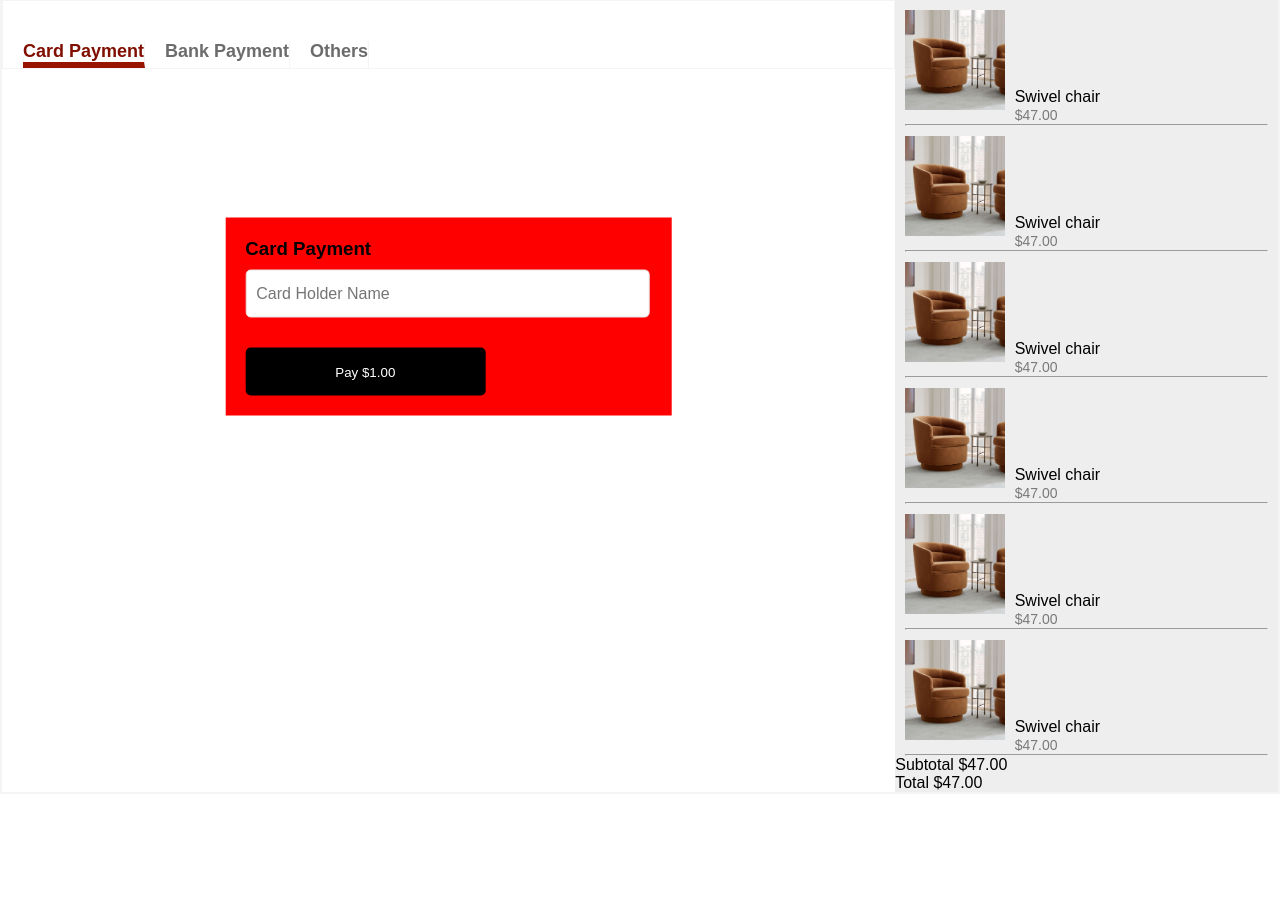
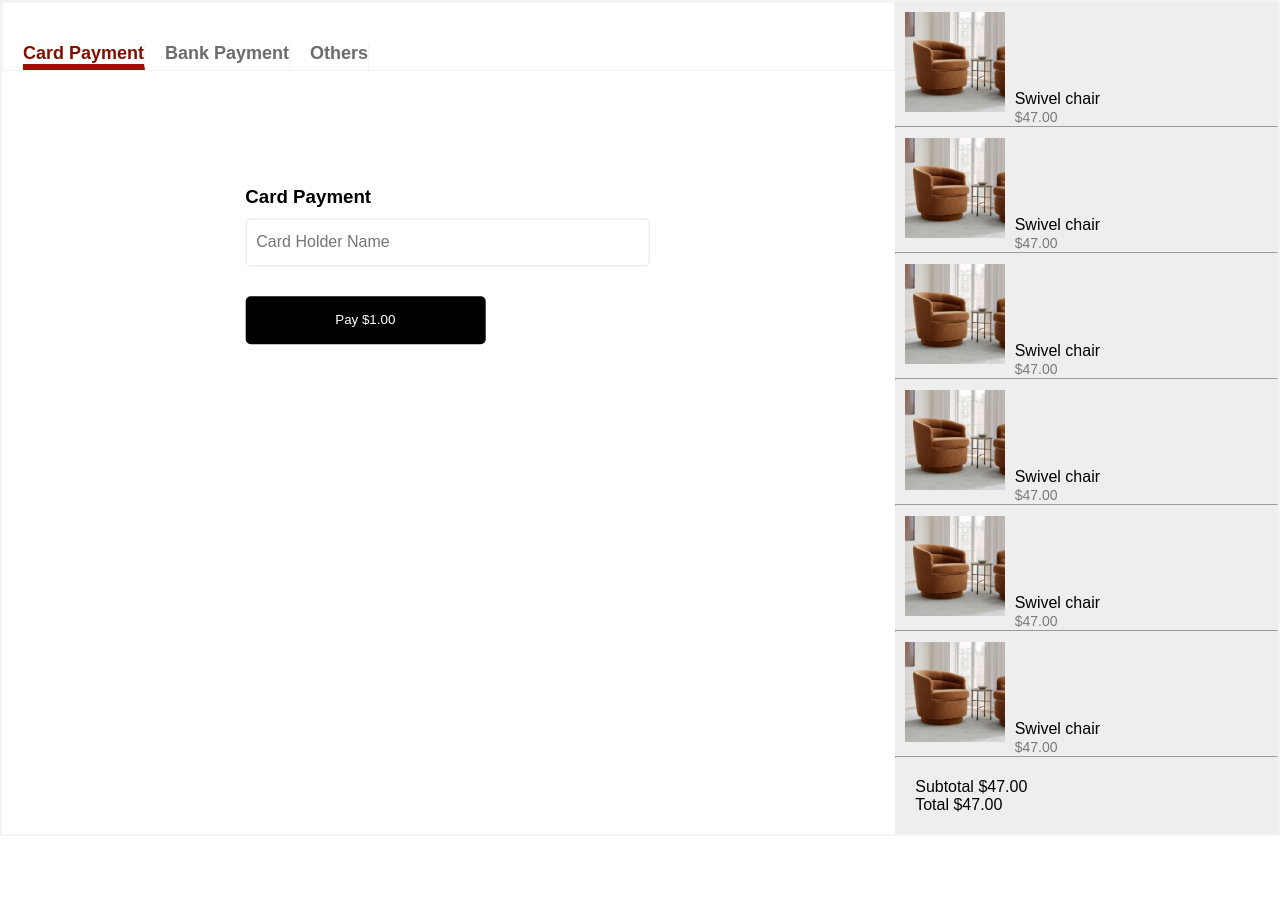
Before and after one commit to Seid27/square_payment, a Flask app: page / in a window 1280 px wide. Before the commit the page ends 792 px from the top, so only its background shows below. Run offline with Flask 3, Linux system fonts and the light colour scheme; some libraries are stand-ins or nearby versions.

Commit message:
ui ready

```diff
--- a/static/css/style.css
+++ b/static/css/style.css
@@ -6,25 +6,49 @@
 }
 
 body{
-    /* margin: 9% 4%; */
     margin: 0;
 }
 
+/* flexible container for whole page */
+.flex-container{
+    display: flex;
+    height: fit-content;
+    border-top: 2px solid #F4F4F4;
+    border-right: 2px solid #F4F4F4;
+    border-bottom: 2px solid #F4F4F4;
+    border-left: 2px solid #F4F4F4;
+}
+
+/* payment options */
+.flex-item-left {
+    flex: 70%;
+}
+
+/* order summary */
+.flex-item-right {
+    flex: 30%;
+    background-color: #EEEEEE;
+}
+.flex-item-right img{
+    margin: 10px 5px 10px 10px;
+}
+
+.flex-item-right div div{
+    display: inline-block;
+    position: relative;
+}
+
+/* each payment tab(options) */
 .tab-content{
     display: none;
+    height: inherit;
 }
 
 .tab-payment-options{
-    /* border-right: 2px solid #F4F4F4;
-    border-bottom: 2px solid #F4F4F4;
-    border-left: 2px solid #F4F4F4; */
-    /* height: 75vh; */
-    /* background-color: blue; */
     height: 100%;
 }
 
 .tabs-container{
-    /* background-color: red; */
     border: 1px solid #F4F4F4;
     padding: 20px 20px 0 20px;
 }
@@ -42,194 +66,22 @@ body{
 
 }
 
-.tabs ul{
-    /* padding: 20px; */
-
-}
 .tabs li{
     margin: 20px 20px 0 0 ;
     font-size: 18px;
     font-weight: 600;
     color: #6c6c6c;
     border-right: 1px solid #F4F4F4;
-
 }
 
 .tabs li:hover{
-    /* background-color: yellow; */
     border-bottom: 6px solid green;
     color: green;
     cursor: pointer;
 }
 
 
-.card-payment-form, .ach-payment-form{
-    width: 50%;
-    padding: 20px;
-}
-
-.card-payment-form h3, .ach-payment-form h3 {
-    margin-bottom: 10px;
-}
-
-/* fieldset{
-    border: none;
-    padding:1px;
-}
-
-.payment-options input {
-    position: absolute;
-    opacity: 0;
-    cursor: pointer;
-    width: 0;
-    height: 0;
-    margin: 0;
-
-  }
-
-.payment-options label:hover{
-    cursor: pointer;
-}
-
-
-.payment-options .pay-logo{
-    display: inline-block;
-    border: 2px solid rgb(228, 228, 228);
-    border-radius: 10px;
-    height: 90px;
-    width: 150px;
-}
-.payment-options img{
-    position: relative;
-    top: 50%;
-    left: 50%;
-    translate: -50% -50%;
-    height: 70px;
-    width: 70px;
-} */
-/* input:checked ~ .pay-logo{
-    border: 2px solid rgb(25, 0, 255);
-} */
-
-/* form{
-    width: 50%;
-} */
-.product-img{
-    width: 100px;
-    height: 100px;
-}
-
-.hr{
-    display: flex;
-    flex-basis: 100%;
-    align-items: center;
-    color: rgba(101, 101, 101, 0.5);
-}
-.hr:before,
-.hr:after {
-    content: "";
-    flex-grow: 1;
-    background: rgba(228, 228, 228, 0.9);
-    height: 1px;
-    font-size: 0px;
-    line-height: 0px;
-}
-
-/* .flex-item-pay-btn{
-    margin: 5px;
-  } */
-.pay-btn-container{
-    height: 100%;
-    /* position: relative; */
-    display: flex;
-    flex-direction: column;
-    justify-content: center;
-    align-items: center;
-    /* background-color: red; */
-    /* background-color: #F4F4F4; */
-}
-
-.pay-btn-container .flex-item-pay-btn{
-    background-color: yellow;
-    position: relative;
-    bottom: 25%;
-    /* left: 50%; */
-    /* translate: 0 -25%; */
-}
-
-.flex-container{
-    display: flex;
-    height: fit-content;
-    border-right: 2px solid #F4F4F4;
-    border-bottom: 2px solid #F4F4F4;
-    border-left: 2px solid #F4F4F4;
-}
-
-.flex-item-left {
-    /* padding: 10px; */
-    flex: 70%;
-  }
-
-.flex-item-right {
-    /* padding: 10px; */
-    flex: 30%;
-    background-color: #EEEEEE;
-}
-.flex-item-pay-btn{
-    margin: 10px;
-}
-
-
-.flex-item-right div{
-    /* background-color: red; */
-    /* position: relative; */
-    /* height: 100px; */
-}
-
-.flex-item-right img{
-    margin: 10px 5px 10px 10px;
-}
-
-.flex-item-right div div{
-    display: inline-block;
-    /* background-color: green; */
-    position: relative;
-    /* translate: 0 -100%; */
-    /* translate: 0 -50%; */
-}
-
-#test-button{
-    width: 240px;
-    height: 48px;
-    background-color: black;
-    color: white;
-    border-radius: 5px;
-}
-
-button{
-    width: 240px;
-    height: 48px;
-    background-color: black;
-    color: white;
-    border-radius: 5px;
-    border: none;
-}
-
-#test-button span{
-    display: inline-block;
-    position: relative;
-    top: 50%;
-    left: 50%;
-    translate: -50% -50% ;
-}
-
-#google-pay-button button{
-    height: 48px;
-}
-
-.tab-content{
-    height: inherit;
-}
+/* card payment and bank payment forms */
 .card-payment-form input, .ach-payment-form input{
     font-size: 16px;
     border-radius: 5px;
@@ -242,16 +94,14 @@ button{
 
 .card-payment-form, .ach-payment-form{
     min-width: 248px;
-    background-color: red;
+    width: 50%;
+    padding: 20px;
     position: relative;
-    top: 25%;
+    top: 15%;
     left: 50%;
-    translate: -50% -25%;
+    translate: -50% -15%;
 }
 
-
-/* min width 250px */
-/* width: calc(100% - (1px + 1px)) */
 .card-payment-form input, .ach-payment-form input{
     width: calc(100% - (1px + 1px));
     padding: 10px;
@@ -264,10 +114,43 @@ button{
     border: 1px solid rgb(228, 228, 228);
 }
 
+.card-payment-form h3, .ach-payment-form h3 {
+    margin-bottom: 10px;
+}
 
-hr{
-    color: rgba(241, 241, 241, 0.5);
-    margin: 0px 10px;
+/* others payment option */
+.pay-btn-container{
+    height: 100%;
+    display: flex;
+    flex-direction: column;
+    justify-content: center;
+    align-items: center;
+}
+
+/* pay buttons for other payments options */
+.pay-btn-container .pay-btn{
+    margin: 10px;
+    position: relative;
+    bottom: 25%;
+}
+
+button{
+    width: 240px;
+    height: 48px;
+    background-color: black;
+    color: white;
+    border-radius: 5px;
+    border: none;
+}
+
+#google-pay-button button{
+    height: 48px;
+}
+
+/* order summary */
+.product-img{
+    width: 100px;
+    height: 100px;
 }
 
 .product-price{
@@ -276,12 +159,29 @@ hr{
     color: rgba(109, 109, 109, 0.9);
 }
 
+.order-summary{
+    margin: 20px;
+
+}
+
+hr{
+    color: #f3f2f2;
+}
 
 
+/* ==================================================== */
+#test-button{
+    width: 240px;
+    height: 48px;
+    background-color: black;
+    color: white;
+    border-radius: 5px;
+}
 
-
-
-
-
-/* font-family: "Square Sans Text VF","Square Sans Text",Arial,sans-serif; */
-/* font-size: 16px; */
+#test-button span{
+    display: inline-block;
+    position: relative;
+    top: 50%;
+    left: 50%;
+    translate: -50% -50% ;
+}
--- a/templates/checkout.html
+++ b/templates/checkout.html
@@ -111,9 +111,9 @@
                 </div>
                 <div id="others" class="tab-content">
                     <div class="pay-btn-container">
-                        <div class= "flex-item-pay-btn" id="google-pay-button"></div>
-                        <div class= "flex-item-pay-btn" id="test-button"><span>APPLE PAY</span></div>
-                        <div class= "flex-item-pay-btn" id="cash-app-pay"></div>
+                        <div class= "pay-btn" id="google-pay-button"></div>
+                        <div class= "pay-btn" id="test-button"><span>APPLE PAY</span></div>
+                        <div class= "pay-btn" id="cash-app-pay"></div>
                         <!-- <div id="apple-pay-button"></div> -->
                     </div>
                 </div>
@@ -123,10 +123,9 @@
         <div class="flex-item-right" id="order-total">
             <div>
                 <img class="product-img" src="/static/images/chair.jpg" alt="" srcset="">
-                <div>
+                <div class="product-summary">
                     <span class="product-desc">Swivel chair</span><br>
                     <span class="product-price">$47.00</span>
-
                 </div>
             </div>
             <hr>
@@ -175,7 +174,7 @@
                 </div>
             </div>
             <hr>
-            <div>
+            <div class="order-summary">
                 <span class="subtotal">Subtotal</span>
                 <span class="subtotal-price">$47.00</span><br>
                 <span class="total">Total</span>
```
